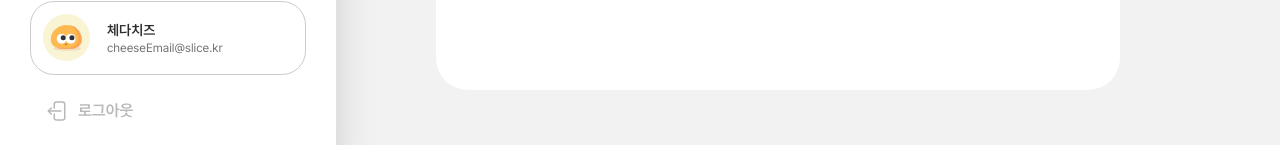
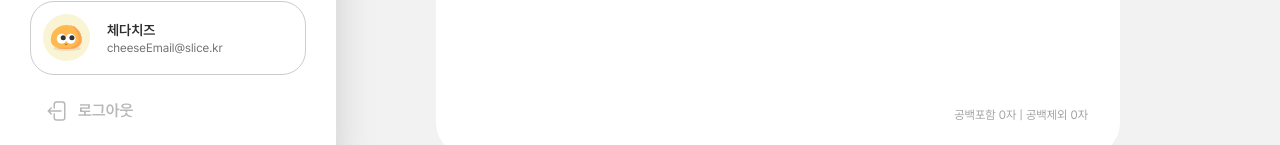
Before and after one commit to swallowedB/slice, a Next.js app: page /notes/new in a window 1280 px wide. Shown: the part 625-770 px from the top of the page. Built offline with nearby package versions, Linux system fonts and the light colour scheme.

Commit message:
✨ Feature : Tiptap Editor 공백 포함/제외 글자 수 표시 기능 구현

```diff
--- a/src/app/(protected)/notes/_components/NoteEditorForm.tsx
+++ b/src/app/(protected)/notes/_components/NoteEditorForm.tsx
@@ -30,12 +30,16 @@ export default function NoteEditorForm({
 
   if (!editor) return null;
 
+  const text = editor.getText();
+  const countWithSpace = text.length;
+  const countWithoutSpace = text.replace(/\s+/g, "").length;
+
   return (
     <article>
       <div className="mb-8 sm:hidden">
         <EditorToolbar editor={editor} />
       </div>
-      <section className="min-h-[calc(100vh-215px)] rounded-4xl bg-white p-4 sm:min-h-[calc(100vh-150px)] sm:p-8 lg:min-h-[calc(100vh-225px)]">
+      <section className="flex min-h-[75vh] flex-col rounded-4xl bg-white p-4 sm:min-h-[80vh] sm:p-8">
         <div className="hidden sm:block">
           <EditorToolbar editor={editor} />
         </div>
@@ -51,8 +55,12 @@ export default function NoteEditorForm({
             updatedAt={metaInfo.updatedAt}
           />
         </header>
-
-        <EditorContent editor={editor} />
+        <div className="flex-1">
+          <EditorContent editor={editor} />
+        </div>
+        <p className="pt-6 text-right text-xs font-normal text-gray-400 lg:pt-5">
+          공백포함 {countWithSpace}자 | 공백제외 {countWithoutSpace}자
+        </p>
       </section>
     </article>
   );
```
